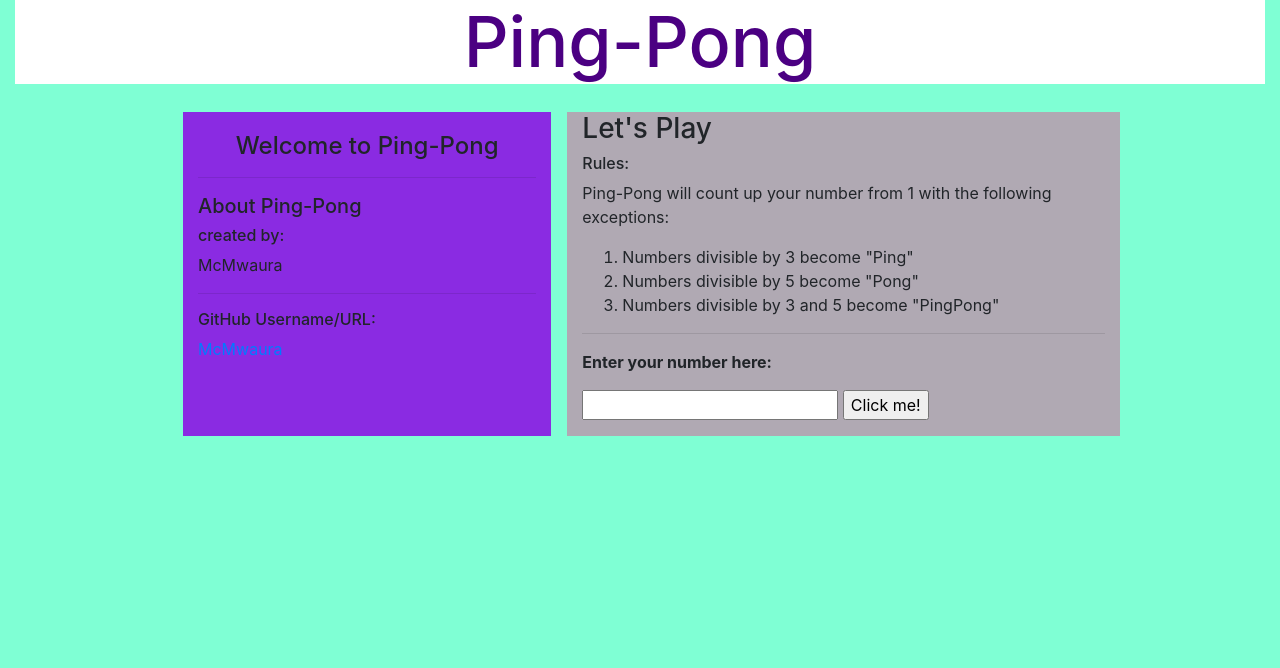
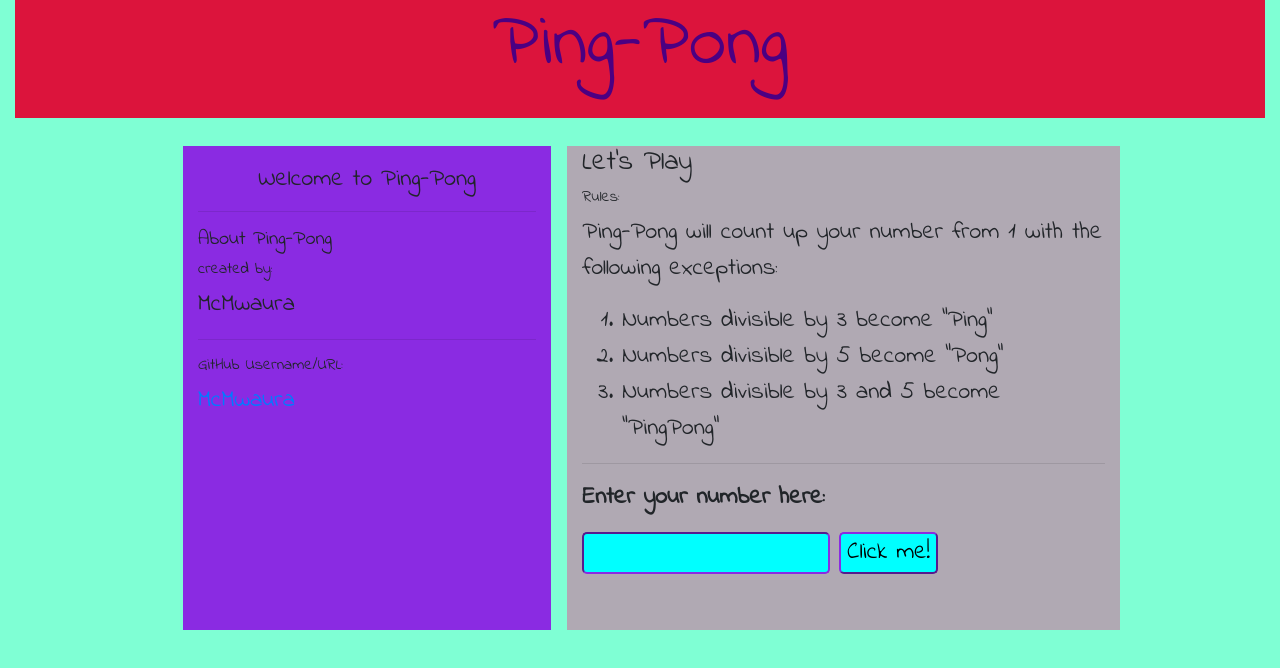
Before and after one commit to McMwaura/Ping-Pong, a plain HTML site: page index.html in a window 1280 px wide. Drawn offline with Linux system fonts and the light colour scheme.

Commit message:
Add styling to webpage elements

```diff
--- a/css/styles.css
+++ b/css/styles.css
@@ -1,15 +1,20 @@
 body{
   background-color: aquamarine;
+  font-family: 'Indie Flower', cursive;
+  font-size: 24px;
+
 }
 
 header{
   text-align: center;
   color: indigo;
-  background-color: #FFFFFF;
+  background-color: #dc143c;
+  padding-bottom: 20px;
+
 }
 
 header h1{
-  font-size: 70px;
+  font-size: 75px;
 }
 
 #body-row{
@@ -30,4 +35,27 @@ header h1{
 
 .right-side{
   background-color: #f72c8067;
+  padding-bottom: 40px;
 }
+
+#input{
+  border-radius: 5px;
+  border-color: blueviolet;
+  background-color: aqua;
+}
+
+img{
+  width: 300px;
+
+}
+
+.go-btn{
+  border-color: blueviolet;
+  background-color: aqua;
+  border-radius: 5px;
+}
+
+.go-btn:hover {
+  background-color: blueviolet;
+  border-color: aqua;
+}
```
